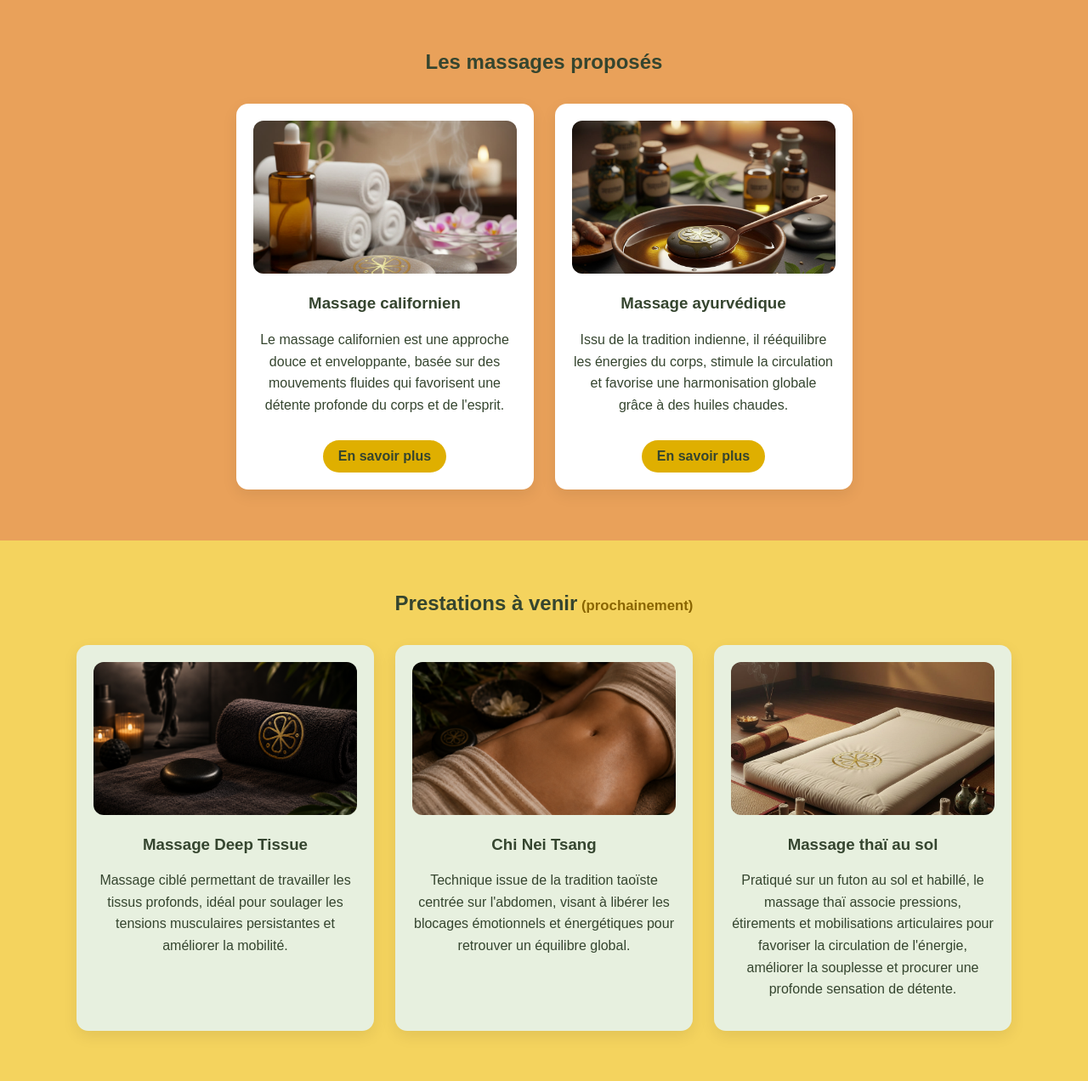
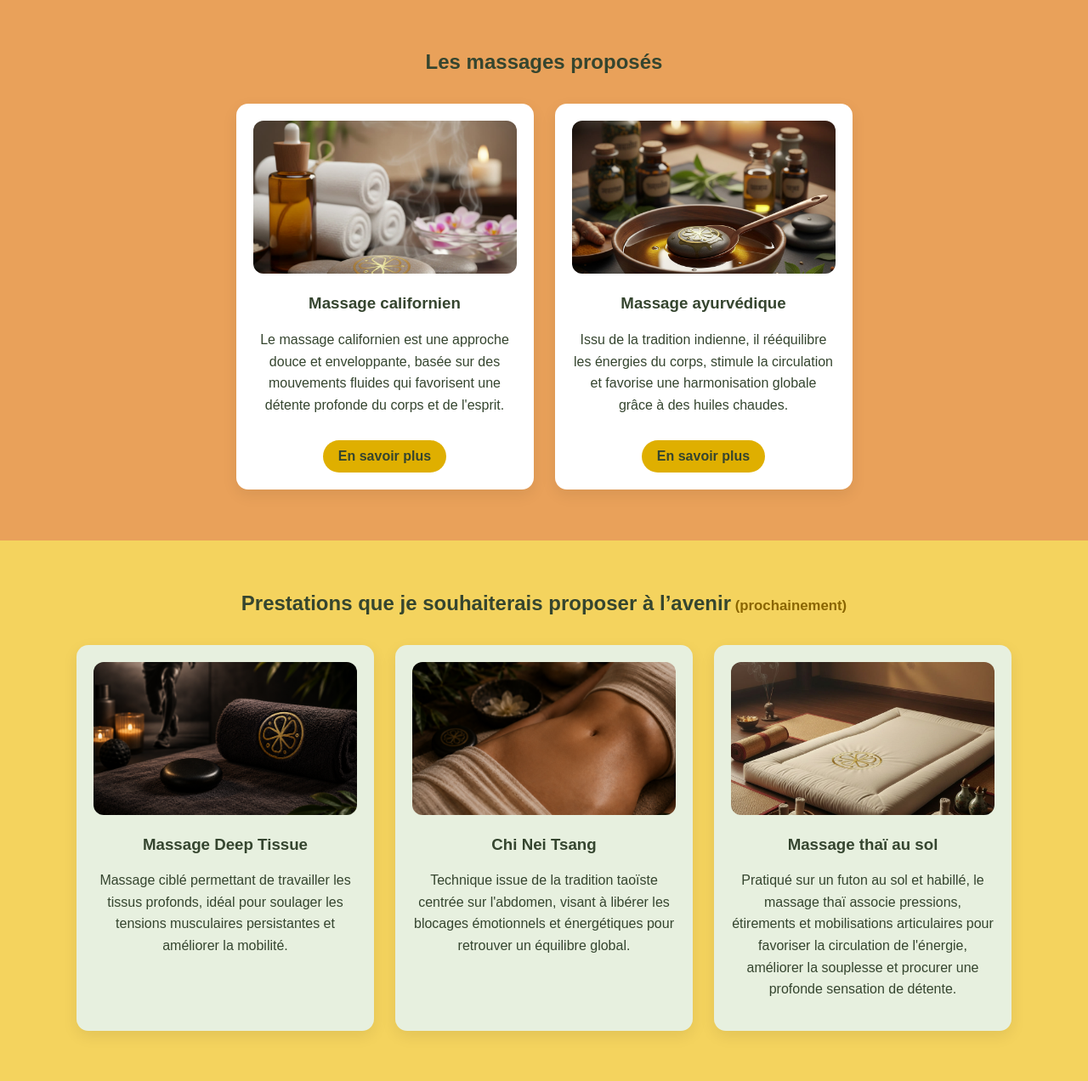
Before and after one commit to evequemathisgd-code/Sant-.Horizon, a Flask app: page / in a window 1280 px wide. Shown: the part 900-2172 px from the top of the page at 85% size. Run offline with Flask 3, Linux system fonts and the light colour scheme.

Commit message:
Refactor index.html structure and content

```diff
--- a/projet_s_be/templates/index.html
+++ b/projet_s_be/templates/index.html
@@ -116,7 +116,7 @@
 </section>
 
 <section class="services upcoming-services">
-    <h2>Prestations à venir</h2>
+    <h2>Prestations que je souhaiterais proposer à l’avenir</h2>
 
     <div class="cards">
 
```
